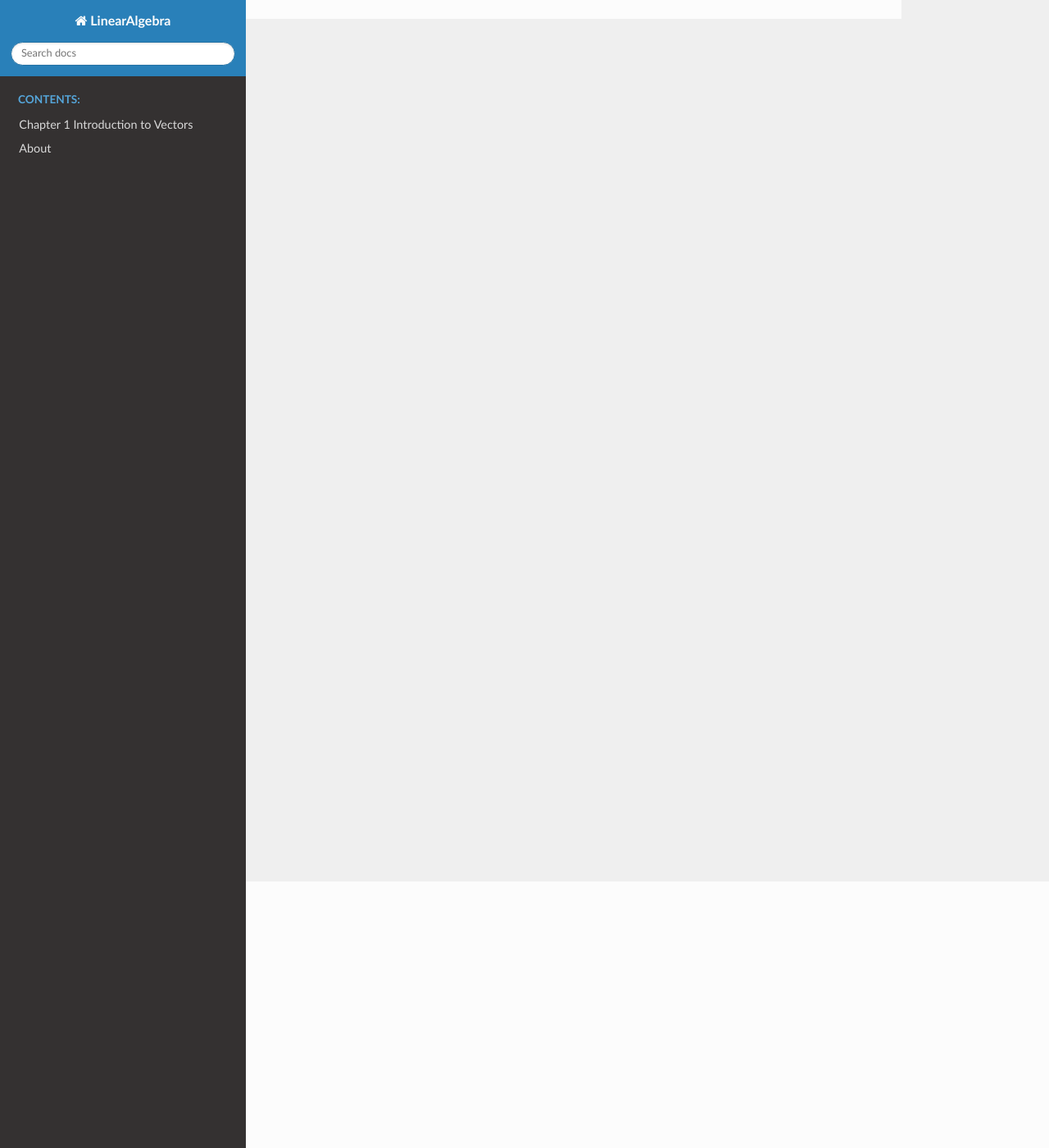
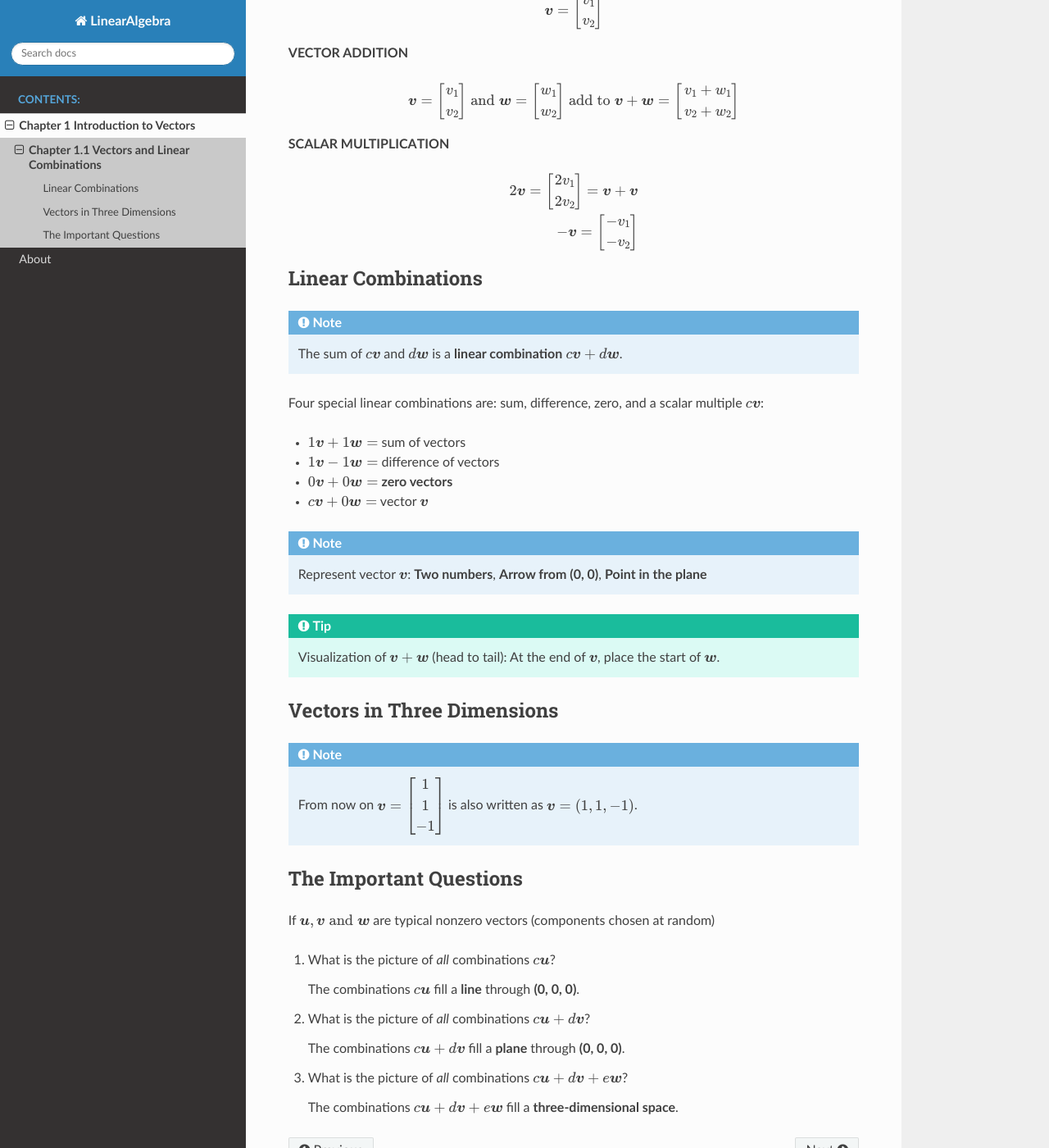
Before and after one commit to ZiniuYu/LinearAlgebra, a Sphinx documentation site: the page built from docs/source/chap1/chap1-1.rst, in a window 1280 px wide and 1400 px high, scrolled down 325 px. Shown: the whole window at 82% size. Built offline with Sphinx 7.4.7 and the Read the Docs theme 2.0.0, drawn with Linux system fonts in a browser that asks for light colours; some of the changed lines change nothing that is shown; some of the changed text lies outside the part shown.

Commit message:
Edit chap1.1, 1.2 and part of chap1.3

```diff
--- a/docs/source/chap1/chap1-1.rst
+++ b/docs/source/chap1/chap1-1.rst
@@ -1,80 +1,80 @@
-.. Chapter 1.1 Vectors and Linear Combinations
-.. ===========================================
+Chapter 1.1 Vectors and Linear Combinations
+===========================================
 
-.. **Column Vector** :math:`\bs{v}`
+**Column Vector** :math:`\bs{v}`
 
-.. .. math::
+.. math::
 
-..     \v = \bb v_1 \\ v_2 \eb
+    \v = \bb v_1 \\ v_2 \eb
 
 
-.. **VECTOR ADDITION**
+**VECTOR ADDITION**
 
-.. .. math::
+.. math::
 
-..     \v = \bb v_1 \\ v_2 \eb
-..     \;\mathrm{and}\;
-..     \w = \bb w_1 \\ w_2 \eb
-..     \;\mathrm{add}\;\mathrm{to}\;
-..     \v + \w = \bb v_1 + w_1 \\ v_2 + w_2 \eb
+    \v = \bb v_1 \\ v_2 \eb
+    \;\mathrm{and}\;
+    \w = \bb w_1 \\ w_2 \eb
+    \;\mathrm{add}\;\mathrm{to}\;
+    \v + \w = \bb v_1 + w_1 \\ v_2 + w_2 \eb
 
-.. **SCALAR MULTIPLICATION**
+**SCALAR MULTIPLICATION**
 
-.. .. math::
+.. math::
 
-..     2\v = \bb 2v_1 \\ 2v_2 \eb = \v + \v \\
-..     -\v = \bb -v_1 \\ -v_2 \eb
+    2\v = \bb 2v_1 \\ 2v_2 \eb = \v + \v \\
+    -\v = \bb -v_1 \\ -v_2 \eb
 
-.. Linear Combinations
-.. -------------------
+Linear Combinations
+-------------------
 
-.. .. note::
+.. note::
 
-..     The sum of :math:`c\v` and :math:`d\w` is a **linear combination**
-..     :math:`c\v + d\w`.
+    The sum of :math:`c\v` and :math:`d\w` is a **linear combination**
+    :math:`c\v + d\w`.
 
-.. Four special linear combinations are: sum, difference, zero, and a scalar
-.. multiple :math:`c\v`:
+Four special linear combinations are: sum, difference, zero, and a scalar
+multiple :math:`c\v`:
 
-.. * :math:`1\v + 1\w =` sum of vectors
-.. * :math:`1\v - 1\w =` difference of vectors
-.. * :math:`0\v + 0\w =` **zero vectors**
-.. * :math:`c\v + 0\w =` vector :math:`\v`
+* :math:`1\v + 1\w =` sum of vectors
+* :math:`1\v - 1\w =` difference of vectors
+* :math:`0\v + 0\w =` **zero vectors**
+* :math:`c\v + 0\w =` vector :math:`\v`
 
-.. .. note::
+.. note::
 
-..     Represent vector :math:`\v`:
-..     **Two numbers**,
-..     **Arrow from (0, 0)**,
-..     **Point in the plane**
+    Represent vector :math:`\v`:
+    **Two numbers**,
+    **Arrow from (0, 0)**,
+    **Point in the plane**
 
-.. .. tip::
+.. tip::
 
-..     Visualization of :math:`\v + \w` (head to tail):
-..     At the end of :math:`\v`, place the start of :math:`\w`.
+    Visualization of :math:`\v + \w` (head to tail):
+    At the end of :math:`\v`, place the start of :math:`\w`.
 
-.. Vectors in Three Dimensions
-.. ---------------------------
+Vectors in Three Dimensions
+---------------------------
 
-.. .. note::
+.. note::
 
-..     From now on :math:`\v = \bb 1 \\ 1 \\ -1 \eb`
-..     is also written as :math:`\v = (1, 1, -1)`.
+    From now on :math:`\v = \bb 1 \\ 1 \\ -1 \eb`
+    is also written as :math:`\v = (1, 1, -1)`.
 
-.. The Important Questions
-.. -----------------------
+The Important Questions
+-----------------------
 
-.. If :math:`\u, \v \;\mathrm{and}\; \w` are typical nonzero vectors (components
-.. chosen at random)
+If :math:`\u, \v \;\mathrm{and}\; \w` are typical nonzero vectors (components
+chosen at random)
 
-.. #. What is the picture of *all* combinations :math:`c\u`?
+#. What is the picture of *all* combinations :math:`c\u`?
 
-..    The combinations :math:`c\u` fill a **line** through **(0, 0, 0)**.
+   The combinations :math:`c\u` fill a **line** through **(0, 0, 0)**.
 
-.. #. What is the picture of *all* combinations :math:`c\u + d\v`?
+#. What is the picture of *all* combinations :math:`c\u + d\v`?
 
-..    The combinations :math:`c\u + d\v` fill a **plane** through **(0, 0, 0)**.
+   The combinations :math:`c\u + d\v` fill a **plane** through **(0, 0, 0)**.
 
-.. #. What is the picture of *all* combinations :math:`c\u + d\v + e\w`?
+#. What is the picture of *all* combinations :math:`c\u + d\v + e\w`?
 
-..    The combinations :math:`c\u + d\v + e\w` fill a **three-dimensional space**.
+   The combinations :math:`c\u + d\v + e\w` fill a **three-dimensional space**.
```
Also changed, not shown: 8 other files.
